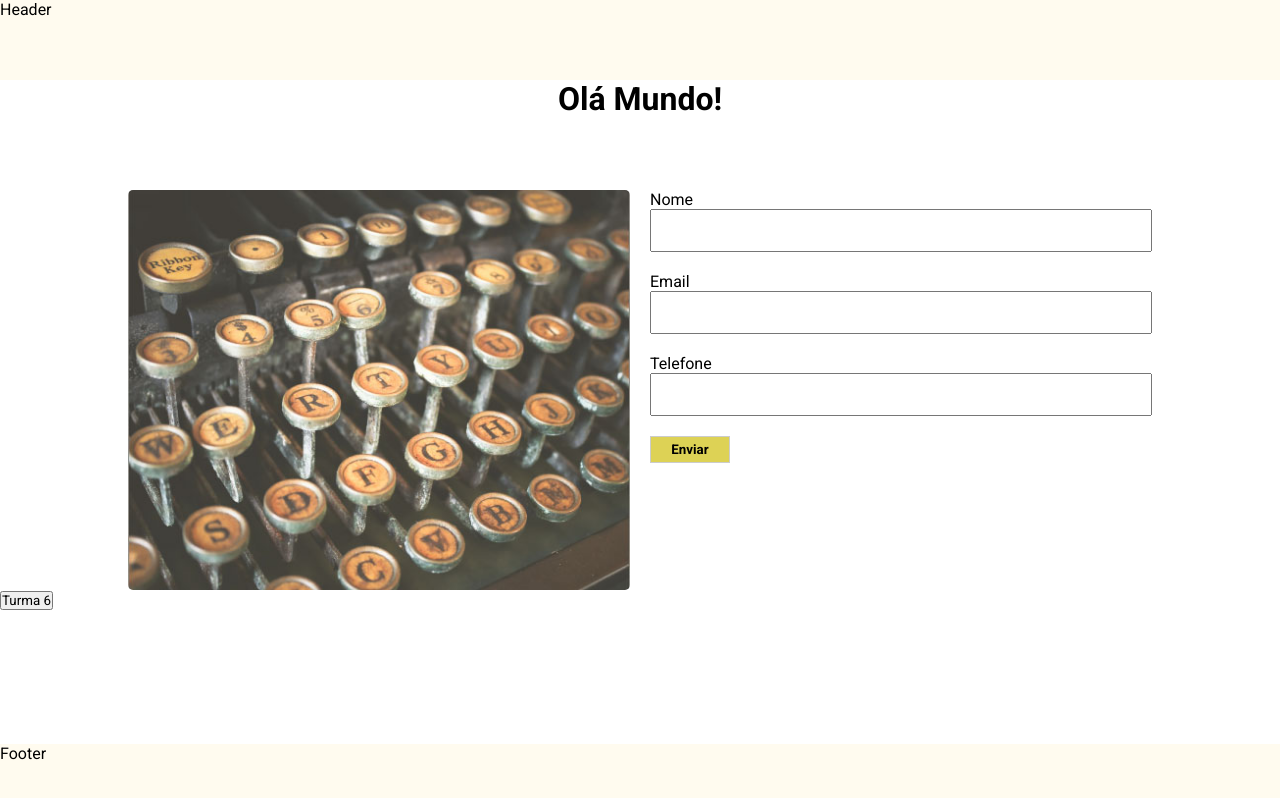
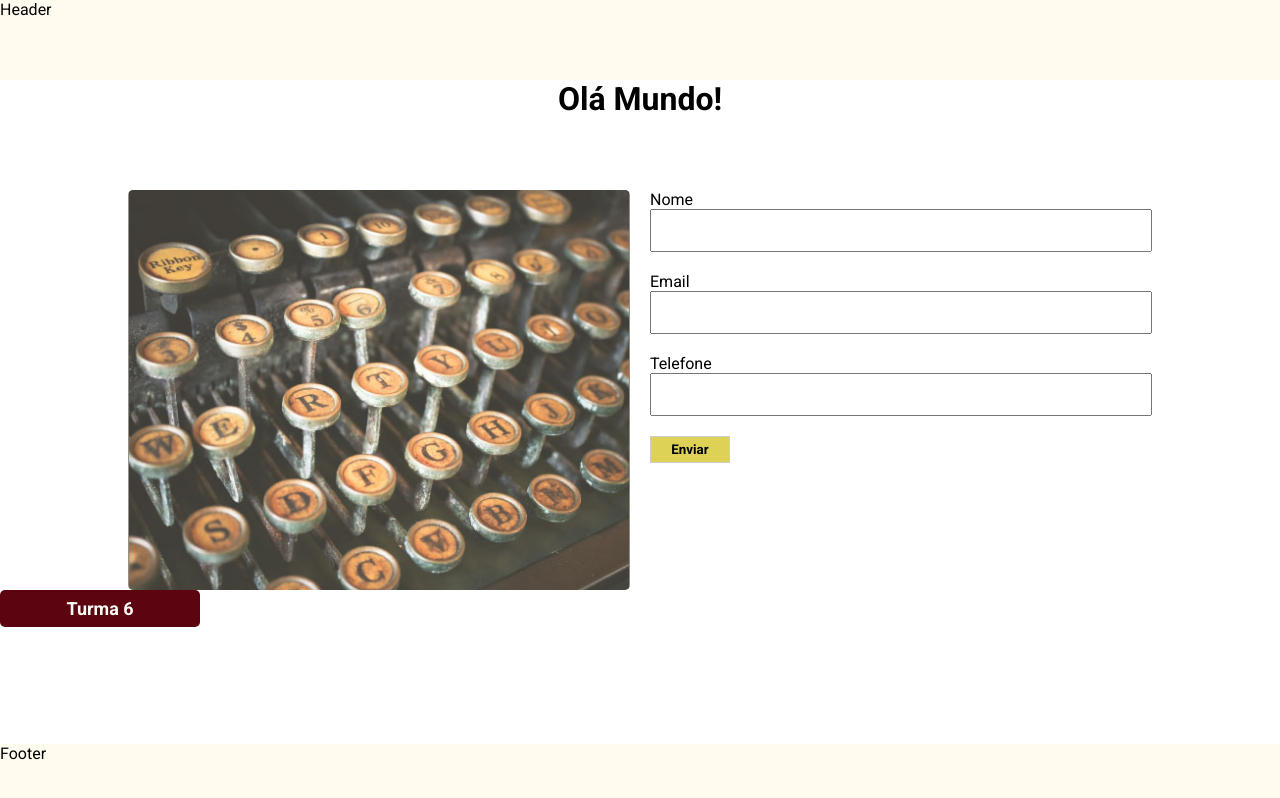
Before and after one commit to allankildare/projeto-react-turma-6, a React (Create React App) app: page / in a window 1280 px wide. Built offline with nearby package versions, Linux system fonts and the light colour scheme.

Commit message:
feat: componente Button e estados

```diff
--- a/src/components/Button/Button.jsx
+++ b/src/components/Button/Button.jsx
@@ -4,18 +4,31 @@ import style from './Button.module.css'
 class Button extends Component {
     constructor(props) {
         super(props)
+        this.state = {
+            disabled: false
+        }
         this.meuClique = this.meuClique.bind(this)
     }
 
     meuClique() {
         console.log('Fui clicado!')
+        this.setState({ disabled: true })
+
+        setTimeout(() => {
+            this.setState({ disabled: false })
+        }, 3000)
     }
 
     render() {
+        console.log('Renderizei')
         return (
-            <button className={style.button} onClick={this.meuClique}>{this.props.texto}</button>
+            <button disabled={this.state.disabled}
+                className={style.btn}
+                onClick={this.meuClique}>
+                    {this.props.texto}
+            </button>
         )
-    };
-};
+    }
+}
 
 export default Button
--- a/src/components/Button/Button.module.css
+++ b/src/components/Button/Button.module.css
@@ -12,3 +12,7 @@
 .btn:hover, .btn:focus, .active {
     background: #f9ae48;
 }
+
+.btn:disabled {
+    background-color: #b1b1b1;
+}
```
